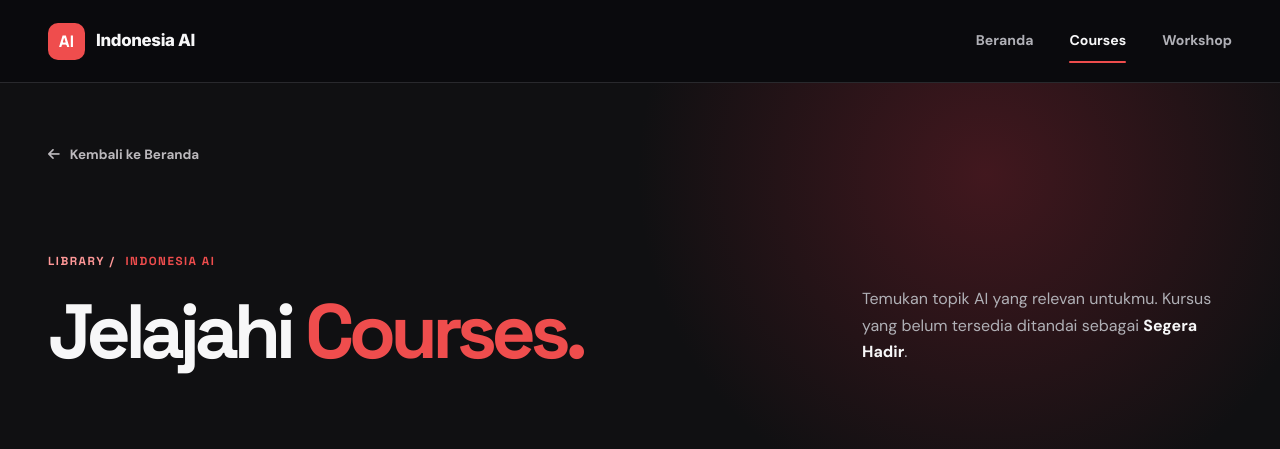
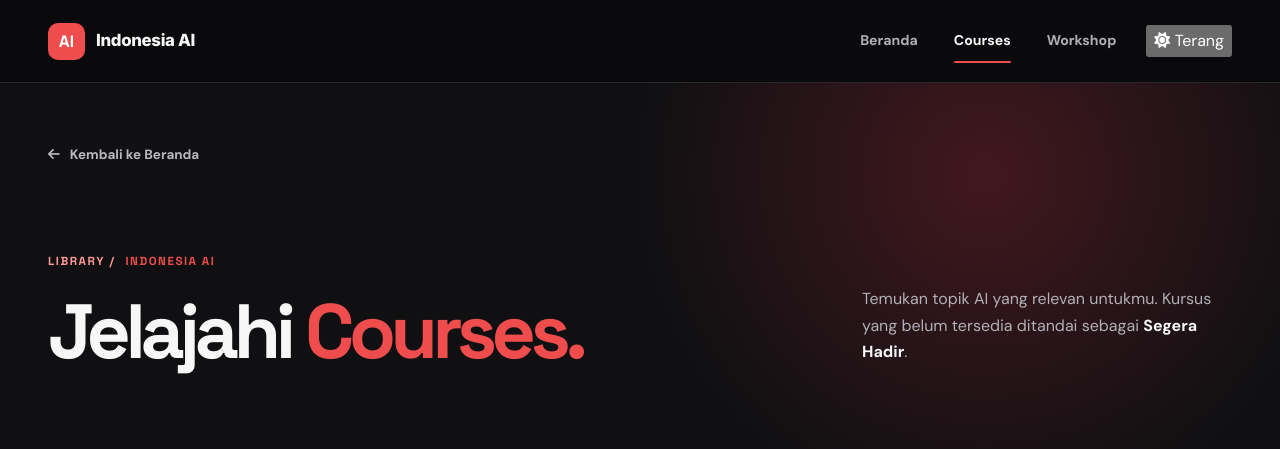
Before and after one commit to muhamuttaqien/ai-workshop, a Django app: page /courses/ in a window 1280 px wide. Shown: the top 449 px of the page. Run offline with Django 5.2, Linux system fonts and the light colour scheme; data comes from the database, SQL or seed files in the repository.

Commit message:
Add accessible light and dark theme control to Courses header

```diff
--- a/courses/templates/courses/base.html
+++ b/courses/templates/courses/base.html
@@ -4,7 +4,15 @@
 <head>
   <meta charset="utf-8" />
   <meta name="viewport" content="width=device-width, initial-scale=1" />
-  <meta name="theme-color" content="#090d13" />
+  <meta name="theme-color" content="#0b0b0e" />
+  <script>
+    // Apply the saved preference before styles render to avoid a theme flash.
+    try {
+      if (localStorage.getItem("indonesia-ai-course-theme") === "light") {
+        document.documentElement.setAttribute("data-theme", "light");
+      }
+    } catch (e) { /* Browser storage may be unavailable. */ }
+  </script>
   <meta name="description" content="{% block meta_description %}Indonesia AI, platform pembelajaran AI praktis melalui Courses dan Workshop.{% endblock %}" />
   <title>{% block title %}Indonesia AI — Learning Platform{% endblock %}</title>
   <link rel="preconnect" href="https://fonts.googleapis.com" />
@@ -12,6 +20,8 @@
   <link href="https://fonts.googleapis.com/css2?family=DM+Sans:wght@400;500;600;700&family=Inter:wght@600;700;800&family=Manrope:wght@800&family=Space+Grotesk:wght@400;500;600;700&display=swap" rel="stylesheet" />
   <link rel="stylesheet" href="https://cdnjs.cloudflare.com/ajax/libs/font-awesome/6.7.2/css/all.min.css" />
   <link rel="stylesheet" href="{% static 'courses/style.css' %}" />
+  <link rel="stylesheet" href="{% static 'courses/themes.css' %}" />
+  <script defer src="{% static 'courses/theme.js' %}"></script>
 </head>
 <body class="courses-platform">
   <header class="platform-header">
@@ -25,6 +35,11 @@
         <a href="{% url 'courses:list' %}"{% if request.resolver_match.namespace == 'courses' and request.resolver_match.url_name != 'home' %} class="current"{% endif %}>Courses</a>
         <a href="{% url 'workshop:home' %}">Workshop</a>
       </nav>
+      <button class="theme-toggle" id="course-theme-toggle" type="button"
+        aria-label="Aktifkan mode terang" aria-pressed="false" title="Ganti mode terang atau gelap">
+        <i class="fa-solid fa-sun theme-icon" aria-hidden="true"></i>
+        <span class="theme-label">Terang</span>
+      </button>
       <details class="platform-mobile-menu">
         <summary aria-label="Buka navigasi"><i class="fa-solid fa-bars" aria-hidden="true"></i></summary>
         <nav class="platform-mobile-links" aria-label="Navigasi Mobile">
```
